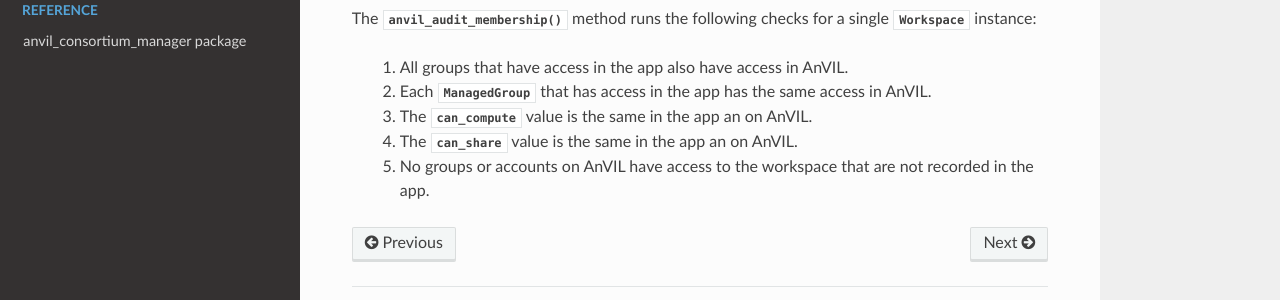
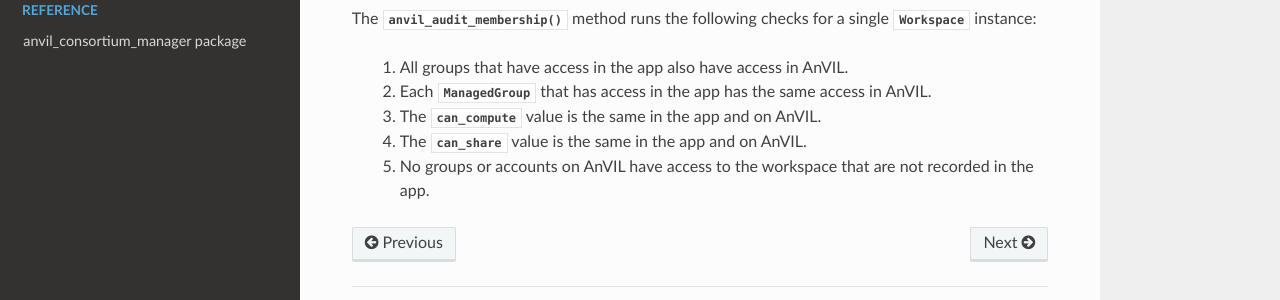
Before and after one commit to UW-GAC/django-anvil-consortium-manager, a Sphinx documentation site: the page built from docs/auditing.rst, in a window 1280 px wide and 900 px high, scrolled down 1515 px. Shown: the part 508-808 px from the top of the window. Built offline with Sphinx 7.4.7 and the Read the Docs theme 2.0.0, drawn with Linux system fonts in a browser that asks for light colours.

Commit message:
Typo fixes

```diff
--- a/docs/auditing.rst
+++ b/docs/auditing.rst
@@ -78,6 +78,6 @@
 
     1. All groups that have access in the app also have access in AnVIL.
     2. Each :class:`~anvil_consortium_manager.models.ManagedGroup` that has access in the app has the same access in AnVIL.
-    3. The :attr:`~anvil_consortium_manager.models.WorkspaceGroupAccess.can_compute` value is the same in the app an on AnVIL.
-    4. The :attr:`~anvil_consortium_manager.models.WorkspaceGroupAccess.can_share` value is the same in the app an on AnVIL.
+    3. The :attr:`~anvil_consortium_manager.models.WorkspaceGroupAccess.can_compute` value is the same in the app and on AnVIL.
+    4. The :attr:`~anvil_consortium_manager.models.WorkspaceGroupAccess.can_share` value is the same in the app and on AnVIL.
     5. No groups or accounts on AnVIL have access to the workspace that are not recorded in the app.
```
Also changed, not shown: 1 other file.
